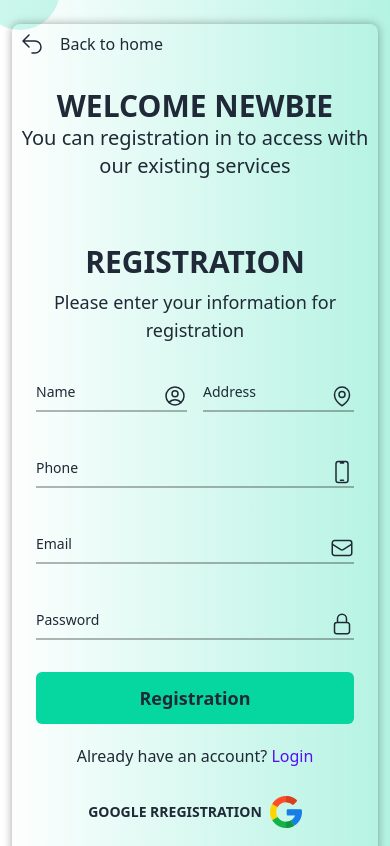
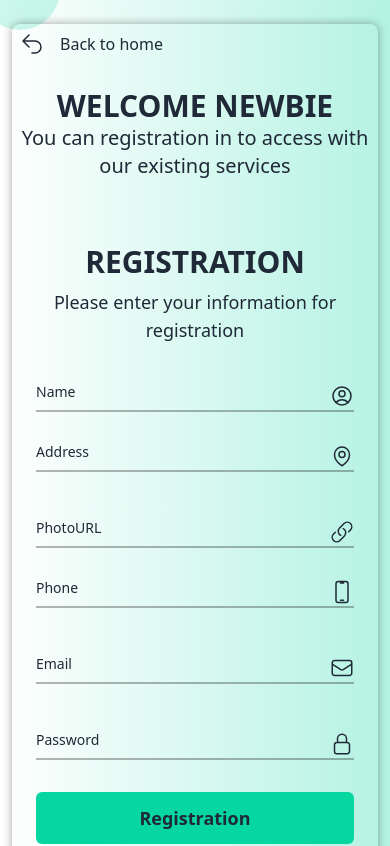
Before and after one commit to Shahed007/home-Care-Hub-client, a React (Vite) app: page /registration in a window 390 px wide. Shown: the top 846 px of the page. Built offline with nearby package versions, Linux system fonts and the light colour scheme; no server answers.

Commit message:
Added email password and phone number validation.

```diff
--- a/src/index.css
+++ b/src/index.css
@@ -4,17 +4,12 @@
 @tailwind utilities;
 
 /* MAIN NAV ACTIVE */
-.main-nav .active {
-  display: flex;
-  flex-direction: column;
-}
-.main-nav .active::after {
-  content: "";
-  display: inline-block;
-  background-color: #06d6a0;
-  height: 4px;
-  width: 100%;
-  scale: 100;
+input[type="number"]::-webkit-outer-spin-button,
+input[type="number"]::-webkit-inner-spin-button,
+input[type="number"] {
+  -webkit-appearance: none;
+  margin: 0;
+  -moz-appearance: textfield !important;
 }
 
 /* Animation */
--- a/src/pages/registration_login/Registration.jsx
+++ b/src/pages/registration_login/Registration.jsx
@@ -1,13 +1,66 @@
-import { Link } from "react-router-dom";
+import { Link, useAsyncError } from "react-router-dom";
 import { motion } from "framer-motion";
 import { useState } from "react";
 import googleLogo from "../../assets/icon/google.png";
 
 const Registration = () => {
-  const [loginInfo, setLoginInfo] = useState({
+  const [regisError, setRegisError] = useState({
+    phoneErr: null,
+    emailErr: null,
+    passwordErr: null,
+  });
+  const [registInfo, setregistInfo] = useState({
+    name: null,
+    address: null,
+    phone: null,
     email: null,
     password: null,
+    photoUrl: null,
   });
+
+  const handleRegistar = (e) => {
+    e.preventDefault();
+    setRegisError({
+      ...regisError,
+      phoneErr: null,
+      emailErr: null,
+      passwordErr: null,
+    });
+
+    if (registInfo.phone.length < 11) {
+      setRegisError({
+        ...regisError,
+        phoneErr: "phone number must be 11 character or not longer",
+      });
+      return;
+    } else if (registInfo.phone.length > 11) {
+      setRegisError({
+        ...regisError,
+        phoneErr: "phone number must be 11 character or not longer",
+      });
+      return;
+    }
+
+    if (registInfo.password.length < 6) {
+      setRegisError({
+        ...regisError,
+        passwordErr: "Password must be 6 character or longer",
+      });
+      return;
+    } else if (!/[A-Z]/.test(registInfo.password)) {
+      setRegisError({
+        ...regisError,
+        passwordErr: "Password must be have one upper case letter",
+      });
+      return;
+    } else if (!/[@$!%*?&]/.test(registInfo.password)) {
+      setRegisError({
+        ...regisError,
+        passwordErr: "Password must be have one spacial character",
+      });
+      return;
+    }
+  };
   return (
     <section className="bg-gradient-to-l px-3 to-transparent flex justify-center items-center  from-secondary_color/30 relative overflow-hidden ">
       <motion.div
@@ -59,10 +112,14 @@ const Registration = () => {
               Please enter your information for registration
             </p>
           </div>
-          <form className="mt-6 w-full  space-y-8">
-            <div className="flex items-center gap-4">
+          <form className="mt-6 w-full  space-y-8" onSubmit={handleRegistar}>
+            <div className="flex items-center gap-4 md:flex-row flex-col">
               <div className="relative h-11 w-full ">
                 <input
+                  onBlur={(e) =>
+                    setregistInfo({ ...registInfo, name: e.target.value })
+                  }
+                  required
                   type="text"
                   className="peer h-full w-full block border-b-[2px] border-text_color_normal/30 bg-transparent pt-4 pb-1.5 font-sans text-sm font-normal text-blue-gray-700 outline outline-0 transition-all placeholder-shown:border-blue-gray-200 focus:border-pink-500 focus:outline-0 disabled:border-0 disabled:bg-blue-gray-50"
                   placeholder=" "
@@ -88,6 +145,10 @@ const Registration = () => {
               </div>
               <div className="relative h-11 w-full ">
                 <input
+                  onBlur={(e) =>
+                    setregistInfo({ ...registInfo, address: e.target.value })
+                  }
+                  required
                   type="text"
                   className="peer h-full w-full block border-b-[2px] border-text_color_normal/30 bg-transparent pt-4 pb-1.5 font-sans text-sm font-normal text-blue-gray-700 outline outline-0 transition-all placeholder-shown:border-blue-gray-200 focus:border-pink-500 focus:outline-0 disabled:border-0 disabled:bg-blue-gray-50"
                   placeholder=" "
@@ -117,9 +178,53 @@ const Registration = () => {
                 </label>
               </div>
             </div>
+            <div className="flex md:flex-row flex-col gap-4 items-center">
               <div className="relative h-11 w-full ">
                 <input
+                  onBlur={(e) =>
+                    setregistInfo({ ...registInfo, photoUrl: e.target.value })
+                  }
+                  required
                   type="text"
+                  className="peer h-full w-full block border-b-[2px] border-text_color_normal/30 bg-transparent pt-4 pb-1.5 font-sans text-sm font-normal text-blue-gray-700 outline outline-0 transition-all placeholder-shown:border-blue-gray-200 focus:border-pink-500 focus:outline-0 disabled:border-0 disabled:bg-blue-gray-50"
+                  placeholder=" "
+                />
+                <svg
+                  xmlns="http://www.w3.org/2000/svg"
+                  fill="none"
+                  viewBox="0 0 24 24"
+                  strokeWidth={1.5}
+                  stroke="currentColor"
+                  className="w-6 h-6 absolute top-4 right-0"
+                >
+                  <path
+                    strokeLinecap="round"
+                    strokeLinejoin="round"
+                    d="M13.19 8.688a4.5 4.5 0 011.242 7.244l-4.5 4.5a4.5 4.5 0 01-6.364-6.364l1.757-1.757m13.35-.622l1.757-1.757a4.5 4.5 0 00-6.364-6.364l-4.5 4.5a4.5 4.5 0 001.242 7.244"
+                  />
+                </svg>
+
+                <label className="after:content[' '] pointer-events-none absolute left-0 -top-1.5 flex h-full w-full select-none text-[11px] font-normal leading-tight text-blue-gray-500 transition-all after:absolute after:-bottom-1.5 after:block after:w-full after:scale-x-0 after:border-b-2 after:border-pink-500 after:transition-transform after:duration-300 peer-placeholder-shown:text-sm peer-placeholder-shown:leading-[4.25] peer-placeholder-shown:text-blue-gray-500 peer-focus:text-[11px] peer-focus:leading-tight peer-focus:text-pink-500 peer-focus:after:scale-x-100 peer-focus:after:border-pink-500 peer-disabled:text-transparent peer-disabled:peer-placeholder-shown:text-blue-gray-500">
+                  PhotoURL
+                </label>
+                {/* <p
+                  className={`${
+                    regisError.phoneErr
+                      ? "block py-2 text-red-600 text-sm"
+                      : "hidden"
+                  }`}
+                >
+                  {regisError.phoneErr}
+                </p> */}
+              </div>
+
+              <div className="relative h-11 w-full ">
+                <input
+                  onBlur={(e) =>
+                    setregistInfo({ ...registInfo, phone: e.target.value })
+                  }
+                  required
+                  type="number"
                   className="peer h-full w-full block border-b-[2px] border-text_color_normal/30 bg-transparent pt-4 pb-1.5 font-sans text-sm font-normal text-blue-gray-700 outline outline-0 transition-all placeholder-shown:border-blue-gray-200 focus:border-pink-500 focus:outline-0 disabled:border-0 disabled:bg-blue-gray-50"
                   placeholder=" "
                 />
@@ -141,13 +246,24 @@ const Registration = () => {
                 <label className="after:content[' '] pointer-events-none absolute left-0 -top-1.5 flex h-full w-full select-none text-[11px] font-normal leading-tight text-blue-gray-500 transition-all after:absolute after:-bottom-1.5 after:block after:w-full after:scale-x-0 after:border-b-2 after:border-pink-500 after:transition-transform after:duration-300 peer-placeholder-shown:text-sm peer-placeholder-shown:leading-[4.25] peer-placeholder-shown:text-blue-gray-500 peer-focus:text-[11px] peer-focus:leading-tight peer-focus:text-pink-500 peer-focus:after:scale-x-100 peer-focus:after:border-pink-500 peer-disabled:text-transparent peer-disabled:peer-placeholder-shown:text-blue-gray-500">
                   Phone
                 </label>
+                <p
+                  className={`${
+                    regisError.phoneErr
+                      ? "block py-2 text-red-600 text-sm"
+                      : "hidden"
+                  }`}
+                >
+                  {regisError.phoneErr}
+                </p>
+              </div>
             </div>
 
             <div className="relative h-11 w-full ">
               <input
                 onBlur={(e) =>
-                  setLoginInfo({ ...loginInfo, email: e.target.value })
+                  setregistInfo({ ...registInfo, email: e.target.value })
                 }
+                required
                 type="text"
                 className="peer h-full w-full block border-b-[2px] border-text_color_normal/30 bg-transparent pt-4 pb-1.5 font-sans text-sm font-normal text-blue-gray-700 outline outline-0 transition-all placeholder-shown:border-blue-gray-200 focus:border-pink-500 focus:outline-0 disabled:border-0 disabled:bg-blue-gray-50"
                 placeholder=" "
@@ -175,8 +291,9 @@ const Registration = () => {
             <div className="relative h-11 w-full ">
               <input
                 onBlur={(e) =>
-                  setLoginInfo({ ...loginInfo, password: e.target.value })
+                  setregistInfo({ ...registInfo, password: e.target.value })
                 }
+                required
                 type="password"
                 className="peer h-full w-full block border-b-[2px] border-text_color_normal/30 bg-transparent pt-4 pb-1.5 font-sans text-sm font-normal text-blue-gray-700 outline outline-0 transition-all placeholder-shown:border-blue-gray-200 focus:border-pink-500 focus:outline-0 disabled:border-0 disabled:bg-blue-gray-50"
                 placeholder=" "
@@ -199,6 +316,15 @@ const Registration = () => {
               <label className="after:content[' '] pointer-events-none absolute left-0 -top-1.5 flex h-full w-full select-none text-[11px] font-normal leading-tight text-blue-gray-500 transition-all after:absolute after:-bottom-1.5 after:block after:w-full after:scale-x-0 after:border-b-2 after:border-pink-500 after:transition-transform after:duration-300 peer-placeholder-shown:text-sm peer-placeholder-shown:leading-[4.25] peer-placeholder-shown:text-blue-gray-500 peer-focus:text-[11px] peer-focus:leading-tight peer-focus:text-pink-500 peer-focus:after:scale-x-100 peer-focus:after:border-pink-500 peer-disabled:text-transparent peer-disabled:peer-placeholder-shown:text-blue-gray-500">
                 Password
               </label>
+              <p
+                className={`${
+                  regisError.passwordErr
+                    ? "block py-2 text-red-600 text-sm"
+                    : "hidden"
+                }`}
+              >
+                {regisError.passwordErr}
+              </p>
             </div>
 
             <button
@@ -219,7 +345,7 @@ const Registration = () => {
           </p>
 
           <button className="btn btn-block btn-ghost mt-5">
-            Google Rregistration
+            Google Registration
             <img src={googleLogo} alt="google login" />
           </button>
         </div>
```
Lines whose indentation alone changed are shown as unchanged.
